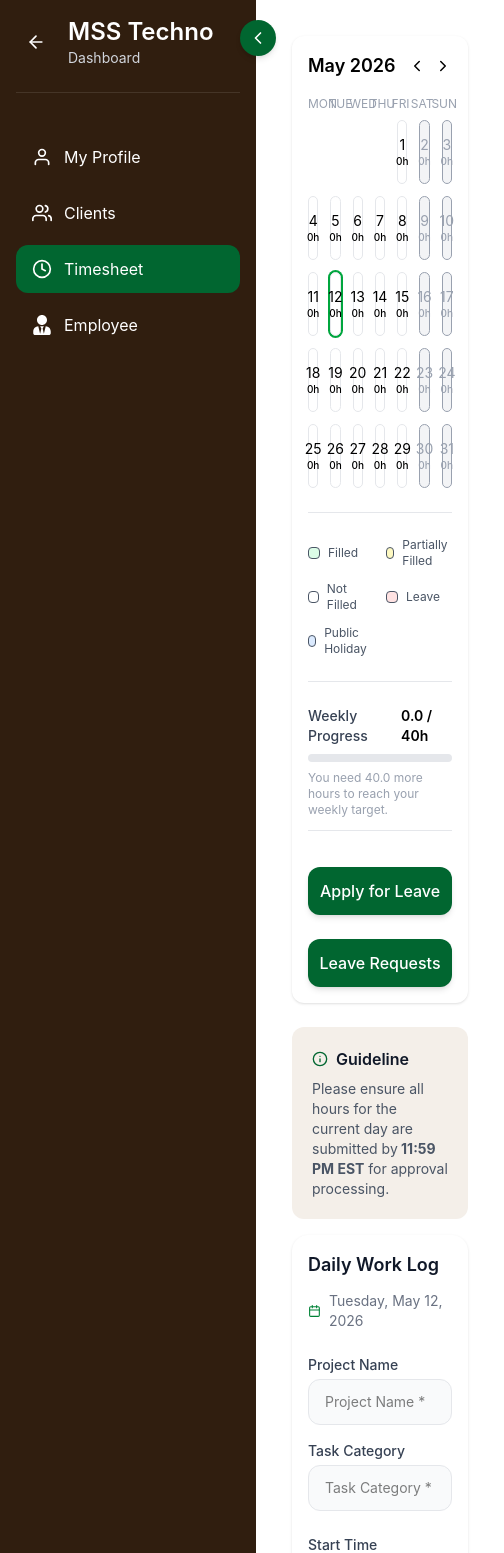
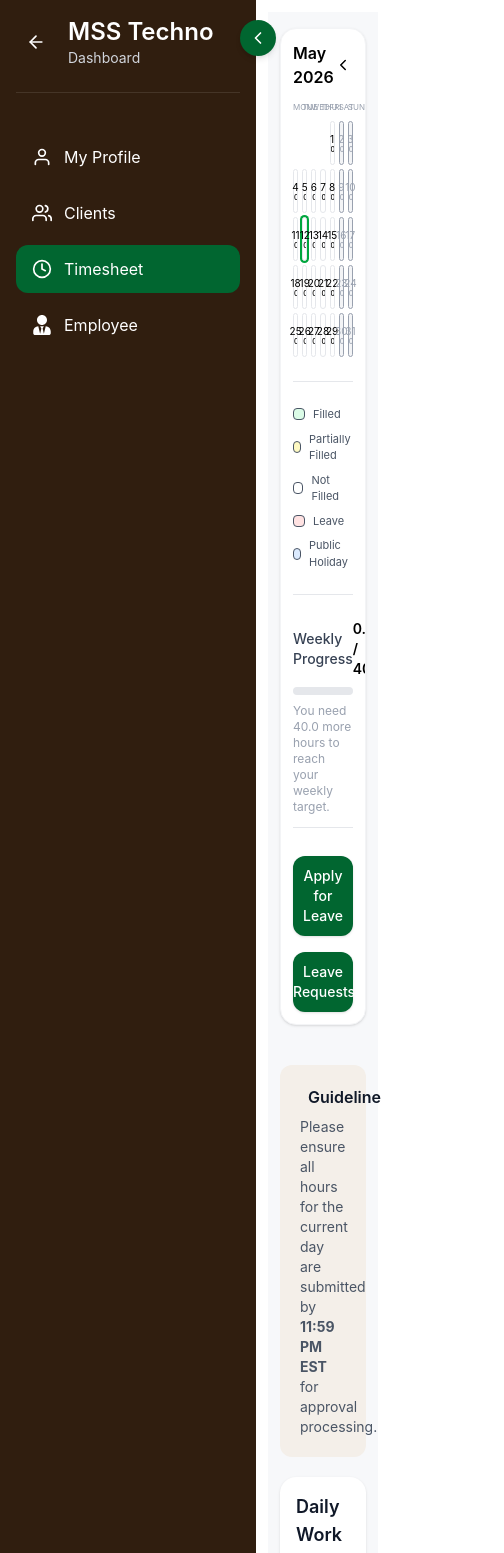
Before and after one commit to MssTechno-Software/msspathway-software-frontend, a React (Vite) app: page /dashboard/timesheet in a window 390 px wide. Shown: the top 1553 px of the page, 504 px wide, since content can reach past the window. Built offline with nearby package versions, Linux system fonts and the light colour scheme; no server answers.

Commit message:
Timesheet Responsiveness

```diff
--- a/src/container/Calender.jsx
+++ b/src/container/Calender.jsx
@@ -157,10 +157,24 @@
           </div>
         </div>
       )}
-      <div className="bg-white p-4 sm:p-6 rounded-xl shadow-sm w-full">
+      <div
+        className="
+          w-full
+          bg-white
+          rounded-2xl
+          border
+          border-gray-100
+          shadow-sm
+          p-3
+          sm:p-4
+          md:p-5
+          xl:p-6
+          overflow-hidden
+        "
+      >
         {/* Header */}
-        <div className="flex justify-between items-center mb-4">
-          <h2 className="font-semibold text-lg">
+       <div className="flex justify-between items-center mb-3 sm:mb-4">
+          <h2 className="font-semibold text-base sm:text-lg xl:text-xl">
             {currentDate.toLocaleString("default", { month: "long" })} {year}
           </h2>
           <div className="flex gap-2">
@@ -174,14 +188,27 @@
         </div>
 
         {/* Weekdays */}
-        <div className="grid grid-cols-7 text-xs text-gray-400 text-center mb-2">
+        <div
+          className="
+            grid
+            grid-cols-7
+            gap-1
+            text-[8px]
+            sm:text-[10px]
+            md:text-xs
+            text-gray-400
+            text-center
+            mb-2
+          "
+        >
           {weekDays.map((d) => (
             <div key={d}>{d}</div>
           ))}
         </div>
 
         {/* Calendar Dates */}
-        <div className="grid grid-cols-7 gap-3 text-center">
+        <div className="grid grid-cols-7 min-w-0 gap-1 sm:gap-2 md:gap-2.5 text-center"
+        >
           {[...Array(startDay)].map((_, i) => (
             <div key={i} />
           ))}
@@ -229,7 +256,7 @@
                     status: value
                   })
                 }
-                className={`flex flex-col items-center justify-center min-h-16 sm:min-h-18 rounded-lg border text-sm leading-none
+                className={`flex flex-col items-center justify-center h-11 sm:h-13.5 md:h-15.5 lg:h-17 w-full min-w-0 rounded-lg border text-[10px] sm:text-xs md:text-sm leading-none transition-all duration-200
                   ${bg}
                   ${selected ? "ring-2 ring-green-600" : ""}
                   ${
@@ -240,7 +267,20 @@
                 `}
               >
                 {i + 1}
-                <div className="text-[10px] mt-1 font-medium">{label}</div>
+                <div
+                  className="
+                    text-[7px]
+                    sm:text-[8px]
+                    md:text-[9px]
+                    mt-0.5
+                    sm:mt-1
+                    font-medium
+                    truncate
+                    max-w-full
+                  "
+                >
+                  {label}
+                </div>
               </div>
             );
           })}
@@ -250,7 +290,18 @@
         <hr className="my-6 border-gray-200" />
 
         {/* Legend */}
-        <div className="grid grid-cols-2 gap-3 text-xs text-gray-600">
+        <div
+          className="
+            grid
+            grid-cols-1
+            sm:grid-cols-2
+            gap-2
+            sm:gap-3
+            text-[11px]
+            sm:text-xs
+            text-gray-600
+          "
+        >
           <div className="flex items-center gap-2">
             <span className="w-3 h-3 rounded bg-green-100 border"></span>
             Filled
@@ -310,7 +361,22 @@
               })
             )
           }
-          className="w-full mt-6 bg-green-800 text-white font-medium shadow-md py-3 rounded-xl hover:bg-green-700 cursor-pointer">
+          className="
+            w-full
+            mt-4
+            bg-green-800
+            text-white
+            text-sm
+            sm:text-base
+            font-medium
+            shadow-sm
+            py-2.5
+            sm:py-3
+            rounded-xl
+            hover:bg-green-700
+            transition-all
+          "
+        >
             Apply for Leave
         </button>
 
@@ -322,7 +388,21 @@
                 : "/dashboard/leave-requests"
             )
           }
-          className="w-full mt-6 bg-green-800 text-white font-medium shadow-md py-3 rounded-xl hover:bg-green-700 cursor-pointer"
+          className="
+            w-full
+            mt-4
+            bg-green-800
+            text-white
+            text-sm
+            sm:text-base
+            font-medium
+            shadow-sm
+            py-2.5
+            sm:py-3
+            rounded-xl
+            hover:bg-green-700
+            transition-all
+          "
         >
           Leave Requests
         </button>
--- a/src/pages/Dashboard.jsx
+++ b/src/pages/Dashboard.jsx
@@ -23,7 +23,7 @@
             <Sidebar />
 
             {/* Main Content */}
-            <div className="flex-1 p-6">
+            <div className="flex-1 p-3">
                 <Routes>
                     <Route path="/" element={<Navigate to="clients" />} />
                     <Route path="clients" element={<Clients />} />
--- a/src/pages/EmployeeDashboard.jsx
+++ b/src/pages/EmployeeDashboard.jsx
@@ -10,7 +10,7 @@
     return (
         <div className="flex min-h-screen">
             <Sidebar />
-            <div className="flex-1 p-6">
+            <div className="flex-1 p-3">
                 <Routes>
                     <Route path="/" element={<Navigate to="clients" />} />
                     <Route path="clients" element={<Clients />} />
--- a/src/pages/Timesheet.jsx
+++ b/src/pages/Timesheet.jsx
@@ -14,45 +14,69 @@
   };
 
   return (
-    <div className="w-full">
-      {/* Body */}
-      <div className="
+    <div className="w-full min-h-screen bg-[#f7f8fa]">
+      {/* MAIN CONTAINER */}
+      <div
+        className="
+          w-full
+          px-3
+          sm:px-4
+          md:px-5
+          lg:px-6
+          xl:px-8
+          2xl:px-10
+          py-4
+        "
+      >
+        {/* LAYOUT */}
+        <div
+          className="
             grid
             grid-cols-1
-        lg:grid-cols-12
-        gap-4
-        md:gap-5
-        lg:gap-6
-        p-3
-        sm:p-4
-        md:p-5
-        lg:p-8
-      ">
+            lg:grid-cols-1
+            xl:grid-cols-[420px_minmax(0,1fr)]
+            2xl:grid-cols-[460px_minmax(0,1fr)]
+            gap-5
+            xl:gap-6
+            2xl:gap-8
+            items-start
+          "
+        >
           {/* LEFT PANEL */}
-        <div className="
-          col-span-12
-          lg:col-span-4
-          space-y-6
-          md:space-y-5
-          lg:space-y-6
-        ">
+          <div
+            className="
+              w-full
+              flex
+              flex-col
+              gap-5
+            "
+          >
+            <div className="w-full min-w-0">
               <Calender
                 selectedDate={selectedDate}
                 onDateSelect={handleDateSelect}
               />
+            </div>
+
+            <div className="w-full">
               <Leave />
+            </div>
+
+            <div className="w-full">
               <Guideline />
+            </div>
           </div>
 
           {/* RIGHT PANEL */}
-        <div className="
-          col-span-12
-          lg:col-span-8
-          space-y-6
-          md:space-y-5
-          lg:space-y-6
-        ">
-          <DailyWorkLog selectedDate={selectedDate} isLeave={dateStatus === "leave"} isPublicHoliday={dateStatus === "publicholiday"} />
+          <div className="w-full min-w-0">
+            <DailyWorkLog
+              selectedDate={selectedDate}
+              isLeave={dateStatus === "leave"}
+              isPublicHoliday={
+                dateStatus === "publicholiday"
+              }
+            />
+          </div>
         </div>
       </div>
     </div>
```
Lines whose indentation alone changed are shown as unchanged.
